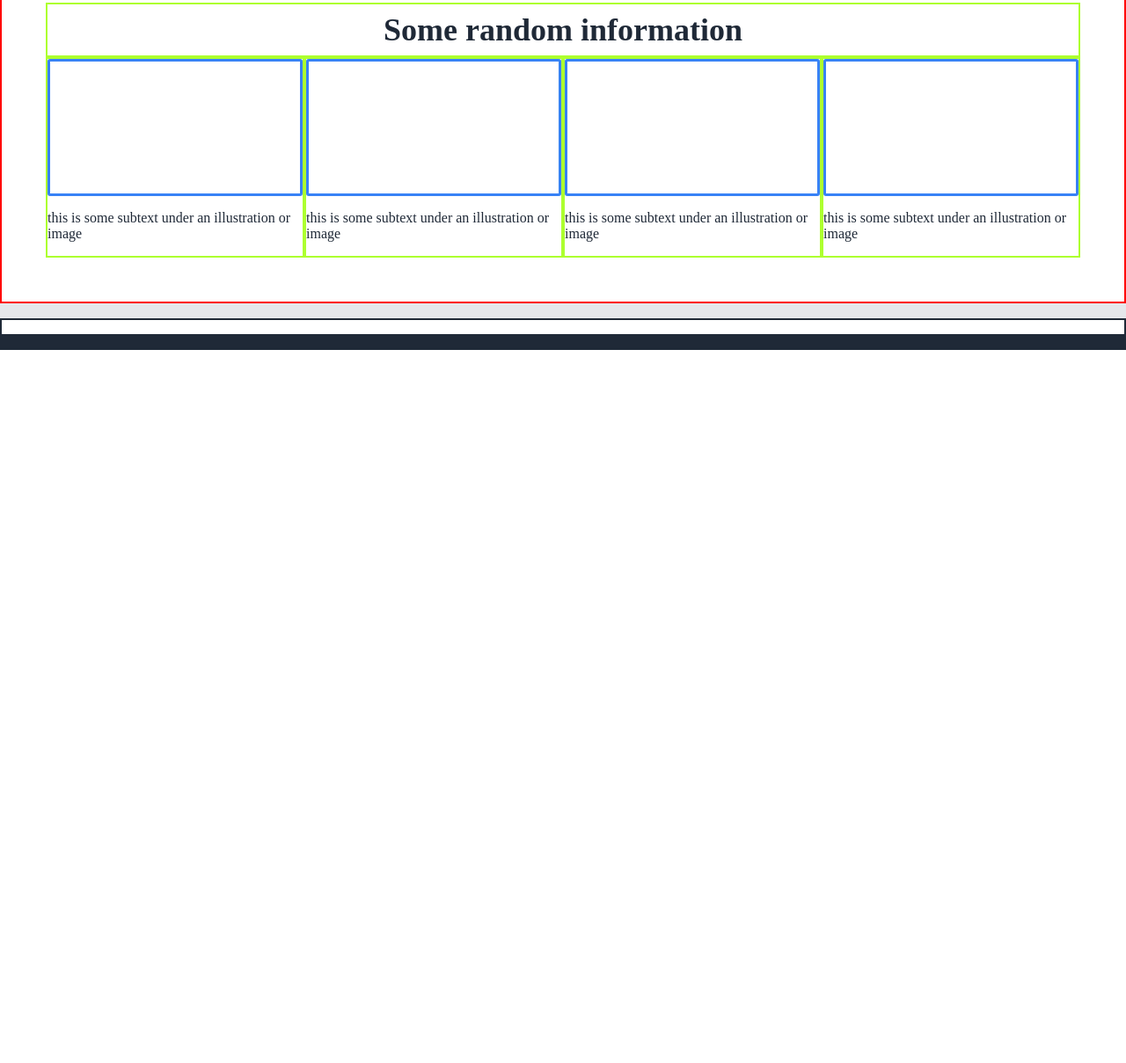
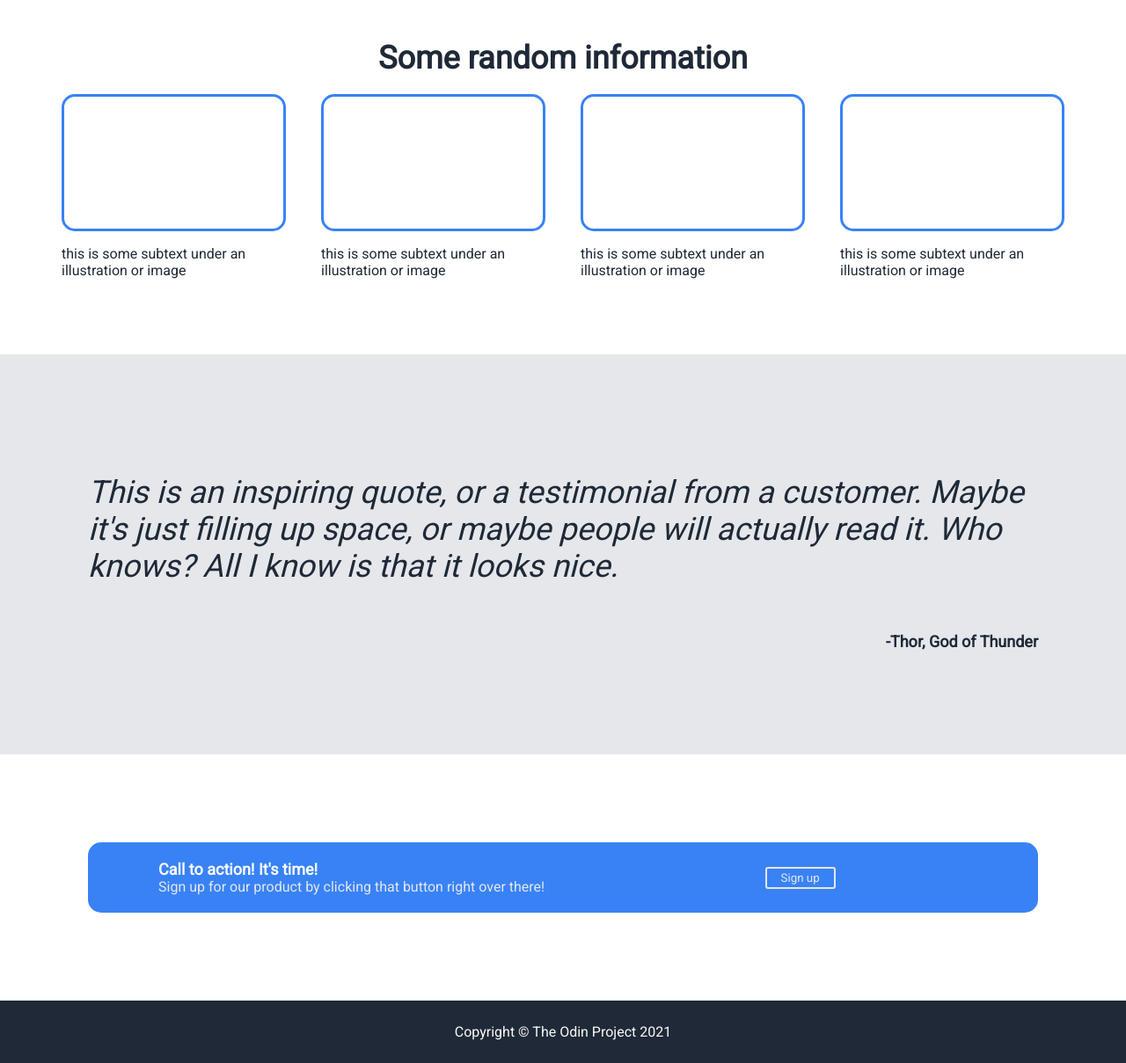
Before and after one commit to TheBreakfastBun/odin-landing-page, a plain HTML site: page index.html in a window 1280 px wide. Shown: the part 402-1611 px from the top of the page at 88% size. Before the commit the page ends 800 px from the top, so only its background shows below. Drawn offline with Linux system fonts and the light colour scheme.

Commit message:
Completed web layout

```diff
--- a/index.html
+++ b/index.html
@@ -4,10 +4,12 @@
         <meta charset="UTF-8">
         <title>The Odin Landing Page</title>
         <link rel="stylesheet" href="style.css">
+        <link href='https://fonts.googleapis.com/css?family=Roboto' rel='stylesheet'>
     </head>
 
     <body>
         <div class="main-container">
+
             <div class="header">
                 <div class="header-top">
                     <div class="header-logo">
@@ -32,6 +34,7 @@
                     </div>
                 </div>
             </div>
+
             <div class="cards">
                 <div class="card-container">
                     <div class="information-header">Some random information</div>
@@ -58,9 +61,33 @@
                     </div>
                 </div>
             </div>
-            <div class="quote"></div>
-            <div class="sign-up"></div>
-            <div class="footer"></div>
+
+            <div class="quote">
+              <div class="quote-container">
+                <p class="quote-text">This is an inspiring quote, or a testimonial from a customer. Maybe it's just filling up space, or maybe people will actually read it. Who knows? All I know is that it looks nice.</p>
+                <p class="quote-author">-Thor, God of Thunder</p>
+              </div>
+            </div>
+
+            <div class="sign-up">
+                <div class="sign-up-container">
+                    <div class="content-container">
+                        <div class="action-text">
+                            <p style="color: #F9FAF8; font-size: 18px; font-weight: 800; margin: 0px;">Call to action! It's time!</p>
+                            <p style="color: #E5E7EB; margin: 0px;">Sign up for our product by clicking that button right over there!</p>
+                        </div>
+
+                        <div class="sign-up-section">
+                            <button class="sign-up-btn">Sign up</button>
+                        </div>
+
+                    </div>
+                </div>
+            </div>
+
+            <div class="footer">
+                <p style="color: #F9FAF8;">Copyright © The Odin Project 2021</p>
+            </div>
         </div>
     </body>
 </html>
--- a/style.css
+++ b/style.css
@@ -1,3 +1,7 @@
+
+*{
+    font-family: "Roboto";
+}
 
 body{
     display: flex;
@@ -107,15 +111,6 @@ button{
     color: #F9FAF8;
 }
 
-
-
-
-
-
-
-
-
-
 .cards{
     display: flex;
     flex: auto;
@@ -123,7 +118,6 @@ button{
 }
 
 .card-container{
-    border: 2px solid red;
     display: flex;
     flex: auto;
     flex-direction: column;
@@ -133,7 +127,6 @@ button{
 .information-header, .card-content{
     display: flex;
     flex: auto;
-    border: 2px solid greenyellow;
 }
 
 .information-header{
@@ -152,48 +145,42 @@ button{
     flex-direction: column;
     width: 150px;
     color: #1F2937;
+    padding: 20px;
 }
 
 .card{
    border: 3px solid #3882F6;
    height: 150px;
-   border-radius: 3px;
+   border-radius: 15px;
 }
 
 
+.quote{
+    padding: 100px;
+}
 
+.quote-container{
+    display: flex;
+    flex: auto;
+    flex-direction: column;
+}
 
+.quote-author{
+    align-self: flex-end;
+}
 
+.quote-text{
+    font-size: 36px;
+    font-weight: 100;
+    font-style: italic;
+    color: #1F2937;
+}
 
-
-
-
-
-
-
-
-
-
-
-
-
-
-
-
-
-
-
-
-
-
-
-
-
-
-
-
-
-
+.quote-author{
+    font-size: 18px;
+    font-weight: 700;
+    color: #1F2937;
+}
 
 .quote{
     background-color:#E5E7EB;
@@ -201,14 +188,48 @@ button{
     flex: auto;
 }
 
+
 .sign-up{
-    border: 2px solid  #1F2937;
     display: flex;
     flex: auto;
+    justify-content: center;
+    align-items: center;
+    padding: 100px;
 }
+
+.sign-up-container{
+    background-color: #3882F6;
+    display: flex;
+    border-radius: 15px;
+    width: 100%;
+}
+
+.content-container{
+    display: flex;
+    flex: auto;
+    padding: 20px;
+    padding-left: 80px;
+    padding-right: 80px;
+}
+
+.sign-up-section{
+    display: flex;
+    flex: auto;
+    justify-content: center;
+    align-items: center;
+    padding-left: 100px;
+}
+
+.sign-up-btn{
+    border: 2px solid #E5E7EB;
+}
+
 
 .footer{
     background-color: #1F2937;
     display: flex;
     flex: auto;
+    justify-content: center;
+    align-items: center;
+    padding: 10px;
 }
```
